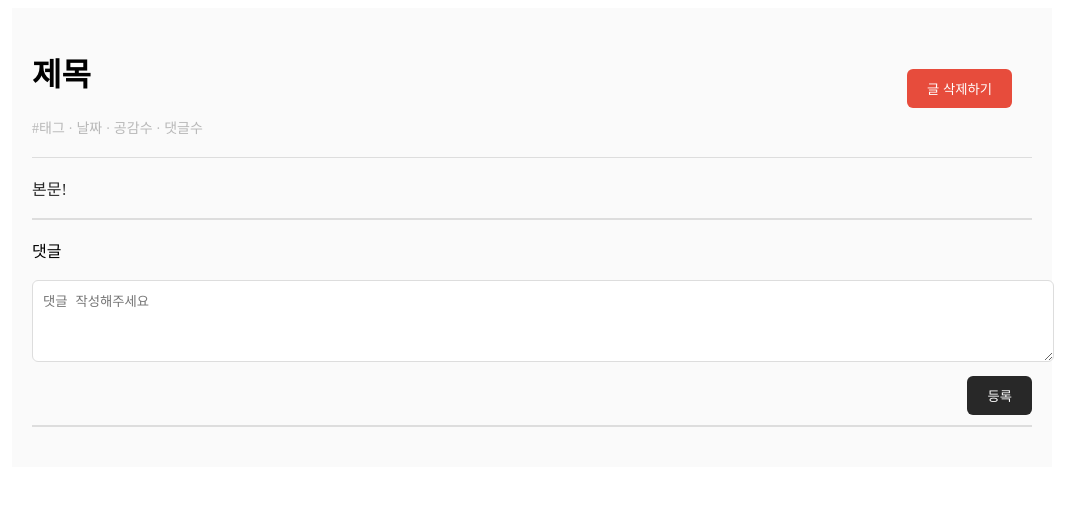
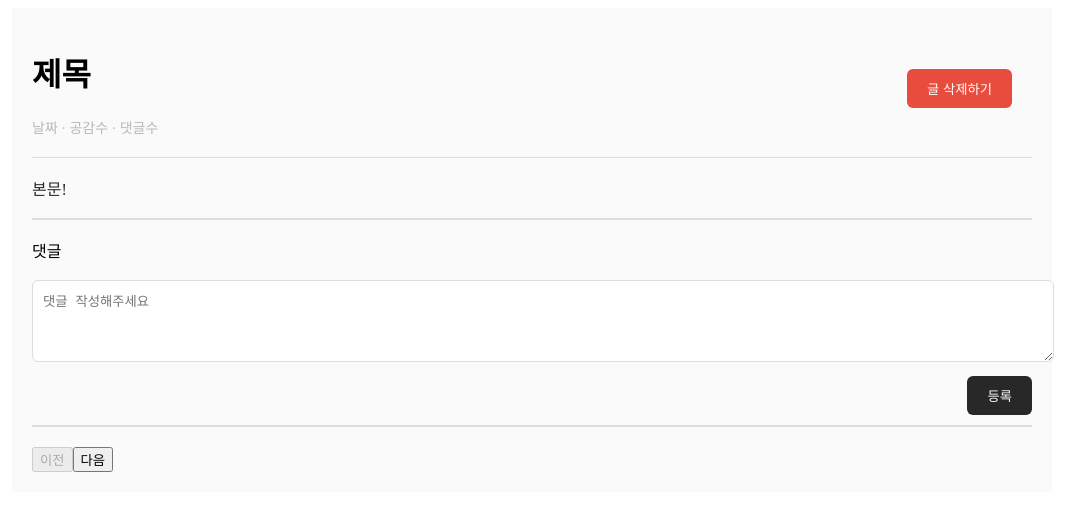
Before and after one commit to JogakZip7/client, a React (Vite) app: page /post in a window 1280 px wide. Shown: the top 510 px of the page, without its empty margins (108-1193 px from the left). Built offline with nearby package versions, Linux system fonts and the light colour scheme.

Commit message:
[MOD]댓글 페이지네이션이랑 댓글 비었을때 경고 출력

```diff
--- a/src/pages/Error/ErrorPage.jsx
+++ b/src/pages/Error/ErrorPage.jsx
@@ -4,9 +4,8 @@ import styles from './ErrorPage.module.css';
 function ErrorPage() {
   return (
     <div className={styles.container}>
-      <div className={styles.errorCode}>404</div>
       <div className={styles.flowerIcon}>
-        <img src="flower-icon.png" alt="Flower" className={styles.flowerImg} />
+        <img src="../../assets/error.png" alt="404" className={styles.flowerImg} />
       </div>
       <div className={styles.message}>찾을 수 없는 페이지입니다.</div>
       <div className={styles.subMessage}>요청하신 페이지가 사라졌거나, 잘못된 경로를 이용하셨어요.</div>
--- a/src/pages/Error/ErrorPage.module.css
+++ b/src/pages/Error/ErrorPage.module.css
@@ -21,9 +21,12 @@
   }
 
   .flowerImg {
-    width: 50px;
-    height: 50px;
+    width: auto;
+    height: auto;
+    max-width: 100%;
+    max-height: 400px;
   }
+
 
   .message {
     font-size: 18px;
--- a/src/pages/post/Postpage.jsx
+++ b/src/pages/post/Postpage.jsx
@@ -6,8 +6,15 @@ function PostPage() {
   const [comments, setComments] = useState([]);
   const [editingCommentIndex, setEditingCommentIndex] = useState(null);
   const [editingCommentContent, setEditingCommentContent] = useState("");
+  const [currentPage, setCurrentPage] = useState(1);
+  const commentsPerPage = 10;
 
   const handleCommentSubmit = () => {
+    if (!commentContent.trim()) {
+      alert("댓글 내용을 입력해주세요.");
+      return;
+    }
+
     setComments([
       ...comments,
       { user: "새로운 사용자", date: new Date().toLocaleString(), content: commentContent }
@@ -36,9 +43,20 @@ function PostPage() {
 
   const handleDeletePost = () => {
     if (window.confirm("게시글을 삭제하시겠습니까?")) {
-      // 게시글 삭제 로직을 여기에 추가하면 됩니다.
       alert("게시글이 삭제되었습니다.");
     }
+  };
+
+  // 댓글 페이징
+  const indexOfLastComment = currentPage * commentsPerPage;
+  const indexOfFirstComment = indexOfLastComment - commentsPerPage;
+  const currentComments = comments.slice(indexOfFirstComment, indexOfLastComment);
+
+  const totalPages = Math.ceil(comments.length / commentsPerPage);
+
+  // 페이지네이션 버튼 클릭
+  const handlePageChange = (pageNumber) => {
+    setCurrentPage(pageNumber);
   };
 
   return (
@@ -47,7 +65,7 @@ function PostPage() {
       <header className={styles.header}>
         <h1 className={styles.title}>제목</h1>
         <div className={styles.headerInfo}>
-          <span>#태그</span> <span>· 날짜</span> <span>· 공감수</span> <span>· 댓글수</span>
+          <span>날짜</span> <span>· 공감수</span> <span>· 댓글수</span>
         </div>
         {/* Delete Post Button */}
         <button onClick={handleDeletePost} className={styles.deletePostButton}>
@@ -85,7 +103,7 @@ function PostPage() {
 
         {/* Comments List */}
         <div className={styles.commentsList}>
-          {comments.map((comment, index) => (
+          {currentComments.map((comment, index) => (
             <div key={index} className={styles.commentItem}>
               {/* Comment Header with Name */}
               <div className={styles.commentHeader}>
@@ -126,6 +144,33 @@ function PostPage() {
             </div>
           ))}
         </div>
+
+        {/* Pagination Controls */}
+        <div className={styles.pagination}>
+          <button
+            disabled={currentPage === 1}
+            onClick={() => handlePageChange(currentPage - 1)}
+            className={styles.pageButton}
+          >
+            이전
+          </button>
+          {[...Array(totalPages).keys()].map((pageNumber) => (
+            <button
+              key={pageNumber}
+              onClick={() => handlePageChange(pageNumber + 1)}
+              className={`${styles.pageButton} ${currentPage === pageNumber + 1 ? styles.activePage : ""}`}
+            >
+              {pageNumber + 1}
+            </button>
+          ))}
+          <button
+            disabled={currentPage === totalPages}
+            onClick={() => handlePageChange(currentPage + 1)}
+            className={styles.pageButton}
+          >
+            다음
+          </button>
+        </div>
       </section>
     </div>
   );
```
Also changed, not shown: src/assets/error.png (renamed from src/assets/404.png).
